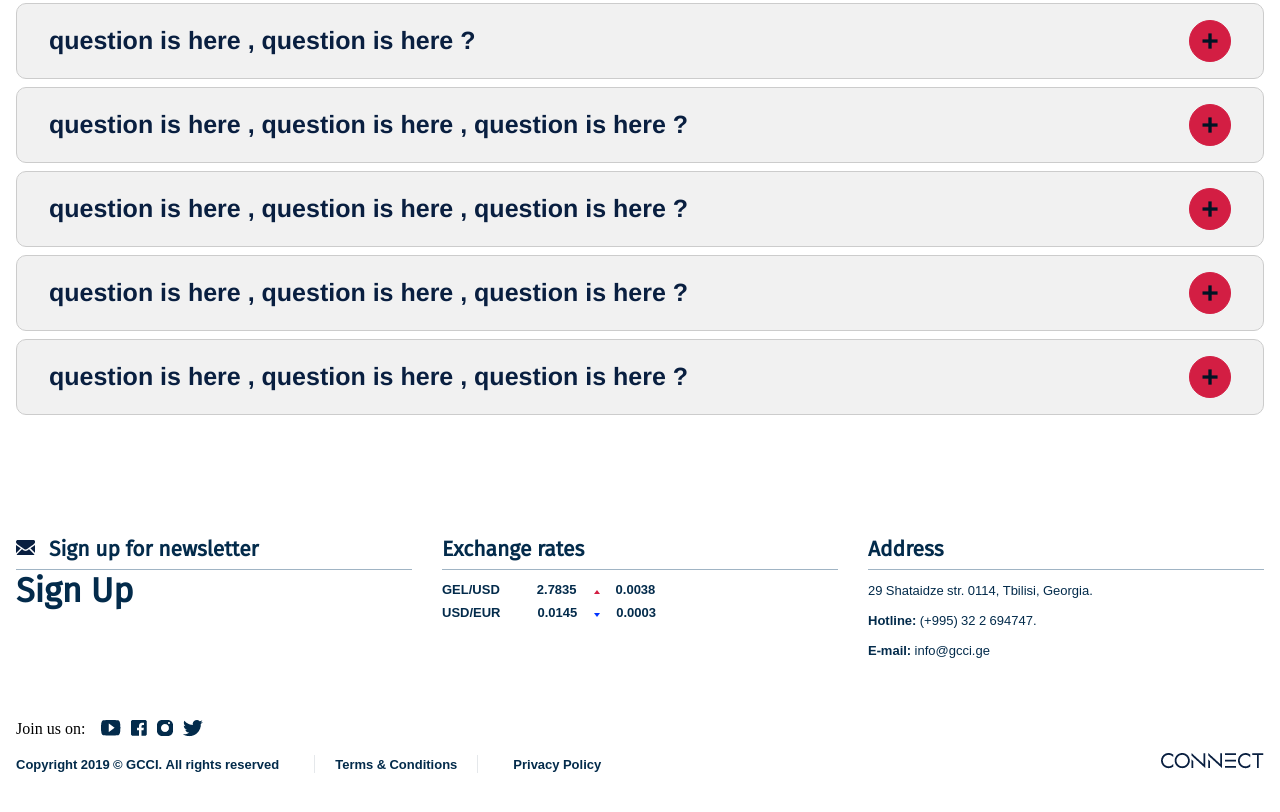
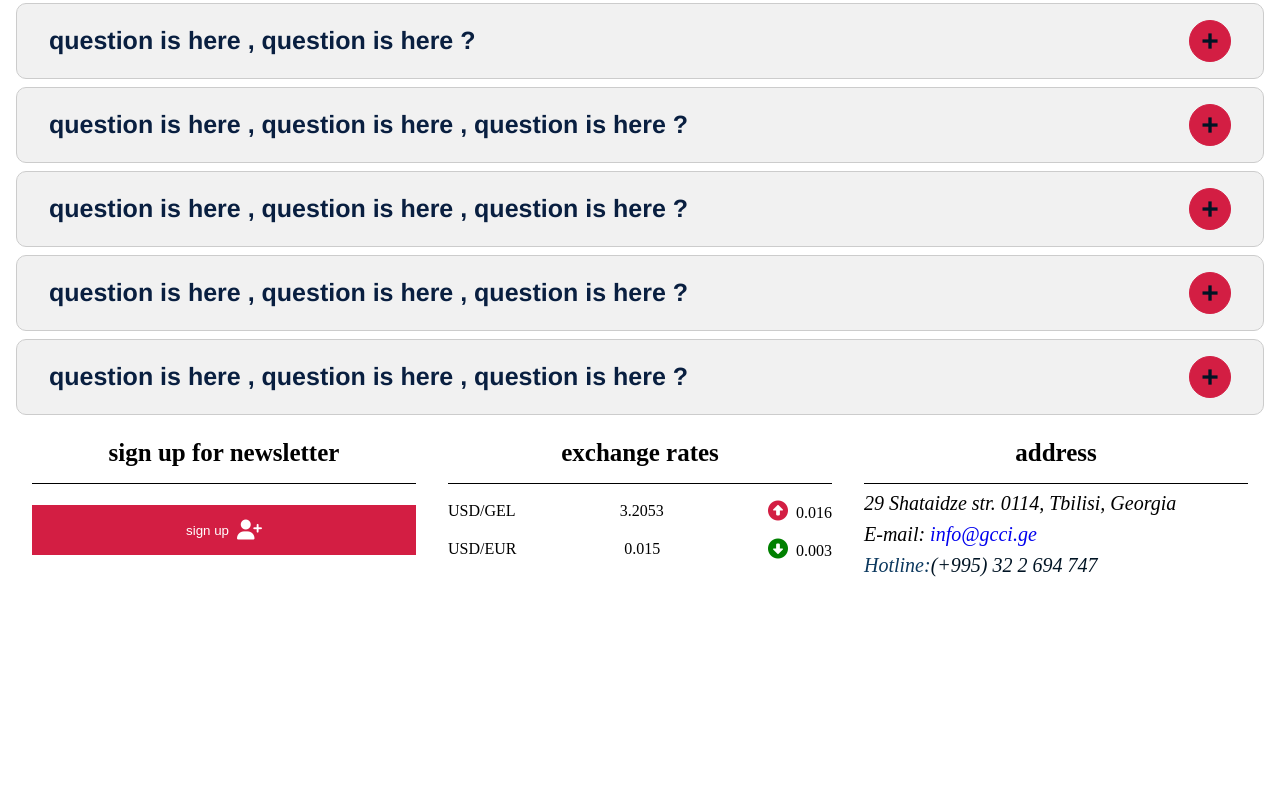
Before and after one commit to bkokhodze2/connect-task, a plain HTML site: page index.html in a window 1280 px wide. Shown: the part 5313-6125 px from the top of the page. After the commit the page ends 5906 px from the top, so only its background shows below. Drawn offline with nearby package versions, Linux system fonts and the light colour scheme; a web font is replaced by a local one.

Commit message:
added footer

```diff
--- a/index.html
+++ b/index.html
@@ -286,7 +286,7 @@
       </div>
 
       <div class="structure">
-        <div class="head1">
+        <div class="structure_head">
           <p>Structure & Team</p>
         </div>
         <div class="srtucture_container">
@@ -558,74 +558,50 @@
 
     <footer>
       <div class="container">
-        <div class="fo-flex">
-          <div class="fo-sign fo-div">
-            <p class="fo-head">Sign up for newsletter</p>
-            <p class="fo-up">Sign Up</p>
-          </div>
-          <div class="fo-exchange fo-div">
-            <p class="fo-ex">Exchange rates</p>
-            <div class="fo-valute fo-1">
-              <p class="fo-gel">GEL/USD</p>
-              <p class="fo-two">2.7835</p>
-              <p class="fo-three">0.0038</p>
-            </div>
-            <div class="fo-valute fo-2">
-              <p class="fo-gel">USD/EUR</p>
-              <p class="fo-twoo">0.0145</p>
-              <p class="fo-three">0.0003</p>
-            </div>
-          </div>
-          <div class="fo-address fo-div">
-            <p class="fo-addr">Address</p>
-            <div>
-              <p class="blue">29 Shataidze str. 0114, Tbilisi, Georgia.</p>
-              <p class="blue"><strong>Hotline:</strong> (+995) 32 2 694747.</p>
-              <p class="blue"><strong>E-mail:</strong> info@gcci.ge</p>
-            </div>
-          </div>
-        </div>
-        <div class="foo-flex">
-          <div class="foo">
-            <div class="foo-top">
-              <div>
-                <p>Join us on:</p>
-              </div>
-              <div class="foo-icons">
-                <a href="#"
-                  ><img class="you" src="images/youtube-logo.png" alt="picture"
-                /></a>
-                <a href="#"
-                  ><img class="fb" src="images/Group 813.png" alt="picture"
-                /></a>
-                <a href="#"
-                  ><img
-                    class="ins"
-                    src="images/Subtraction 3.png"
-                    alt="picture"
-                /></a>
-                <a href="#"
-                  ><img
-                    class="tw"
-                    src="images/twitter-brands.png"
-                    alt="picture"
-                /></a>
+        <div class="footer_container">
+          <div class="footer">
+            <div class="footer_content">
+              <h3 class="footer_title">sign up for newsletter</h3>
+              <div class="content_sign">
+                <button class="btn_show btn-signup">sign up <i class="fas fa-user-plus"></i></button>
               </div>
             </div>
-            <div class="foo-bottom">
-              <p class="foo1">Copyright 2019 © GCCI. All rights reserved</p>
-              <div class="foo-in">
-                <p class="foo2">Terms & Conditions</p>
-                <p class="foo3">Privacy Policy</p>
+            <div class="footer_content">
+              <h3 class="footer_title">exchange rates</h3>
+              <div class="content_convert">
+                <div class="convert">
+                  <p>USD/GEL</p>
+                  <p>3.2053</p>
+                  <p><i class="fas fa-arrow-alt-circle-up"></i>0.016</p>
+                </div>
+                <div class="convert">
+                  <p>USD/EUR</p>
+                  <p>0.015</p>
+                  <p><i class="fas fa-arrow-alt-circle-down"></i>0.003</p>
+                </div>
               </div>
             </div>
-          </div>
-          <div class="connect">
-            <img src="images/Union 4.png" alt="picture" />
+            <div class="footer_content">
+              <h3 class="footer_title">address</h3>
+              <address class="address" >
+                <div class="address_address">
+                  <p>29 Shataidze str. 0114, Tbilisi, Georgia</p>
+                </div>
+                <div class="address_email">
+                  E-mail:
+                  <a href="mailto:info@gcci.ge">info@gcci.ge</a>
+                </div>
+                <div class="address_hotline">
+                  Hotline:
+                  <p>(+995) 32 2 694 747</p>
+                </div>
+              </address>
+            </div>
           </div>
         </div>
       </div>
     </footer>
+
     <script type="text/javascript" src="jquery-3.4.1.min.js"></script>
     <script src="js.js"></script>
     <script src="https://kit.fontawesome.com/a076d05399.js"></script>
--- a/style.css
+++ b/style.css
@@ -332,7 +332,6 @@ a {
   color: #d31e43;
 }
 
-
 .plorem {
   text-align: justify;
 }
@@ -421,7 +420,7 @@ time:nth-child(11) {
 .structure {
   margin-top: 3rem;
 }
-.head1 {
+.structure_head {
   color: #091f40;
   font-weight: bold;
   font-family: "Fira Sans", sans-serif;
@@ -608,34 +607,32 @@ time:nth-child(11) {
   font-size: 40px;
 }
 
-
-
 .legal_container {
   margin-top: 3rem;
 }
-.legal_head{
+.legal_head {
   display: flex;
   width: 100%;
   justify-content: space-between;
   align-items: center;
 }
-.legal{
+.legal {
   color: #091f40;
   font-size: 55px;
   font-weight: bold;
   font-family: "Fira Sans", sans-serif;
 }
-.legal_content_div{
+.legal_content_div {
   margin-top: 2rem;
- display: flex;
- justify-content: space-between;
- flex-wrap: wrap;
- border: 1px solid #ccc;
- background-color: rgb(241, 241, 241);
- border-radius: .625rem;
-}
-
-.legal_content{
+  display: flex;
+  justify-content: space-between;
+  flex-wrap: wrap;
+  border: 1px solid #ccc;
+  background-color: rgb(241, 241, 241);
+  border-radius: 0.625rem;
+}
+
+.legal_content {
   width: calc(100% / 3);
 
   padding: 1rem;
@@ -644,31 +641,30 @@ time:nth-child(11) {
   justify-content: space-between;
 }
 
-.content_title{
-  margin-bottom: .5rem;
+.content_title {
+  margin-bottom: 0.5rem;
   font-size: 35px;
   /* border-bottom: 1px solid #ccc; */
-  padding-bottom: .5rem;
+  padding-bottom: 0.5rem;
   text-align: center;
 }
-.content_date{
+.content_date {
   color: #d31e43;
   border-top: 1px solid #ccc;
-  padding-top: .5rem;
+  padding-top: 0.5rem;
   text-align: center;
   display: flex;
   justify-content: center;
-  min-width: calc( 33%);
+  min-width: calc(33%);
   margin: 0 auto;
   margin-top: 1rem;
 }
-.content_descr{
+.content_descr {
   text-align: justify;
   text-align-last: center;
   font-family: "Fira Sans", sans-serif;
   font-size: 20px;
 }
-
 
 .accordeon {
   width: 100%;
@@ -753,7 +749,6 @@ time:nth-child(11) {
   border-top: 1px solid #ecf0f1;
 }
 
-
 .number {
   font-size: 21px;
   font-family: "Noto Sans Georgian", sans-serif;
@@ -764,11 +759,6 @@ time:nth-child(11) {
   align-self: center;
 }
 
-
-.none {
-  display: none;
-}
-
 .btn_loadmore {
   width: 150px;
   margin-top: 2rem;
@@ -929,160 +919,87 @@ time:nth-child(11) {
   font-weight: bold;
   color: #fff;
 }
-
-.fo-flex {
-  margin-top: 7rem;
+.footer_container {
+  width: 100%;
+}
+.footer {
   display: flex;
   justify-content: space-between;
-  max-width: 1518px;
-}
-.fo-div {
-  width: 100%;
-}
-.fo-head {
-  font-size: 21px;
-  font-weight: bold;
-  font-family: "Fira Sans", sans-serif;
-  line-height: 29px;
-  color: #032b4b;
-  max-width: 486px;
-  border-bottom: 1px solid #a0b4c4;
-  padding-bottom: 5px;
-  white-space: nowrap;
-}
-.fo-head::before {
-  content: url(images/Group\ 986.png);
-  margin-right: 13px;
-}
-.fo-up {
-  font-size: 34px;
-  font-weight: bold;
-  font-family: "Fira Sans", sans-serif;
-  color: #032b4b;
-  display: flex;
-}
-.fo-ex {
-  font-size: 21px;
-  font-weight: bold;
-  font-family: "Fira Sans", sans-serif;
-  line-height: 29px;
-  color: #032b4b;
-  max-width: 486px;
-  border-bottom: 1px solid #a0b4c4;
-  padding-bottom: 5px;
-}
-.fo-exchange {
-  margin-left: 30px;
-  margin-right: 30px;
-}
-.fo-valute {
-  display: flex;
-  color: #032b4b;
-  font-size: 13px;
-  font-weight: bold;
-  font-family: "Noto Sans Georgian", sans-serif;
-}
-.fo-1 {
-  margin-top: 10px;
-}
-.fo-2 {
-  margin-top: 5px;
-}
-.fo-gel {
-  margin-right: 37px;
-}
-.fo-two::after {
-  margin-left: 17px;
-  margin-right: 16px;
-  content: url(images/Polygon\ 21.png);
-}
-.fo-twoo::after {
-  margin-left: 17px;
-  margin-right: 16px;
-  content: url(images/Path\ 739.png);
-}
-.fo-addr {
-  font-size: 21px;
-  font-weight: bold;
-  font-family: "Fira Sans", sans-serif;
-  line-height: 29px;
-  color: #032b4b;
-  max-width: 486px;
-  border-bottom: 1px solid #a0b4c4;
-  padding-bottom: 5px;
-}
-.blue {
-  color: #032b4b;
-  font-size: 13px;
-  line-height: 20px;
-  font-family: "Noto Sans Georgian", sans-serif;
-  margin-top: 10px;
-}
-.foo-flex {
+}
+.footer_content {
+  width: calc(100% / 3);
+  display: flex;
+  padding: 1rem;
+  flex-direction: column;
+  justify-content: center;
+}
+.content_convert {
+  display: flex;
+  flex-direction: column;
+  height: 100%;
+  justify-content: space-evenly;
+}
+.content_sign {
+  height: 100%;
+  display: flex;
+  flex-direction: column;
+  justify-content: center;
+  margin: 0 auto;
+  width: 100%;
+}
+.btn-signup {
+  width: 100%;
+  max-width: 100%;
+  margin: unset;
+  height: 50px;
+  background-color: #d31e43;
+}
+.fa-user-plus:before {
+  content: "\f234";
+  margin-left: 0.5rem;
+  font-size: 20px;
+  color: white;
+}
+.convert {
   display: flex;
   justify-content: space-between;
-  margin-top: 60px;
-  margin-bottom: 51px;
-}
-.foo-top {
-  display: flex;
-}
-.foo-icons {
-  display: flex;
-}
-.you {
-  margin-left: 16px;
-  margin-right: 10px;
-  cursor: pointer;
-}
-.fb {
-  margin-right: 10px;
-  cursor: pointer;
-}
-.ins {
-  margin-right: 10px;
-  cursor: pointer;
-}
-.tw {
-  margin-right: 10px;
-  cursor: pointer;
-}
-.foo-bottom {
-  display: flex;
-  margin-top: 14px;
-}
-.connect {
-  vertical-align: middle;
-  align-self: flex-end;
-}
-.foo1 {
-  color: #032b4b;
-  margin-right: 35px;
-  font-size: 13px;
-  font-weight: bold;
-  font-family: "Noto Sans Georgian", sans-serif;
-}
-.foo2 {
-  color: #032b4b;
-  border-right: 1px solid rgba(9, 31, 64, 0.1);
-  border-left: 1px solid rgba(9, 31, 64, 0.1);
-  padding-left: 20px;
-  padding-right: 20px;
-  font-size: 13px;
-  font-weight: bold;
-  font-family: "Noto Sans Georgian", sans-serif;
-}
-.foo3 {
-  color: #032b4b;
-  margin-left: 35px;
-  font-size: 13px;
-  font-weight: bold;
-  font-family: "Noto Sans Georgian", sans-serif;
-  white-space: nowrap;
-}
-.foo-in {
-  display: flex;
-  flex-direction: row;
+  align-items: center;
+}
+.fa-arrow-alt-circle-up:before,
+.fa-arrow-alt-circle-down:before {
+  content: "\f35b";
+  margin-right: 0.5rem;
+  font-size: 20px;
+  color: #d31e43;
+}
+.fa-arrow-alt-circle-down:before {
+  color: green;
+}
+.footer_title {
+  border-bottom: 1px solid black;
+  padding-bottom: 1rem;
+  font-size: 25px;
+  text-align: center;
+}
+.address {
+  display: flex;
+  flex-direction: column;
+  justify-content: space-between;
+  font-size: 20px;
+}
+.address_address {
+  margin-top: 0.5rem;
+}
+.address_email {
+  margin-top: 0.5rem;
+}
+.address_hotline {
+  margin-top: 0.5rem;
+  display: flex;
+  color: #0b385e;
+}
+.address_hotline p {
+  color: #001424;
 }
 
 @media screen and (max-width: 1600px) {
@@ -1113,10 +1030,6 @@ time:nth-child(11) {
     height: 280px;
     overflow: hidden;
   }
-
-  .div-become {
-    max-width: 1457px;
-  }
 }
 
 @media screen and (max-width: 1366px) {
@@ -1154,27 +1067,24 @@ time:nth-child(11) {
   .legal {
     font-size: 34px;
   }
-  .div-become {
-    max-width: 1223px;
-  }
+
   .international_container {
     margin-top: 5rem;
   }
-
 }
 
 @media screen and (max-width: 1024px) {
-  .legal_content{
-    padding: .5rem;
-  }
-  .content_title{
+  .legal_content {
+    padding: 0.5rem;
+  }
+  .content_title {
     font-size: 25px;
     margin-bottom: 0rem;
   }
-  .content_date{
-    margin-top: .5rem;
-  }
-  .content_descr{
+  .content_date {
+    margin-top: 0.5rem;
+  }
+  .content_descr {
     font-size: 16px;
   }
   .accordeon {
@@ -1280,9 +1190,7 @@ time:nth-child(11) {
   .text_info {
     line-height: 17px;
   }
-  .on1 {
-    bottom: 20px;
-  }
+
   .on > p {
     height: 1px;
     visibility: hidden;
@@ -1293,13 +1201,9 @@ time:nth-child(11) {
     font-family: "Fira Sans", sans-serif;
     font-weight: bold;
   }
-
   .on > img {
     margin-bottom: 0px;
   }
-  .div-left2 {
-    font-size: 13px;
-  }
   .international_container {
     margin-top: 3rem;
   }
@@ -1308,6 +1212,15 @@ time:nth-child(11) {
   }
   .international_absolute {
     justify-content: space-evenly;
+  }
+  .footer_title {
+    font-size: 20px;
+    white-space: nowrap;
+  }
+  .content_convert,
+  .address,
+  .convert {
+    font-size: 16px;
   }
 }
 
@@ -1315,18 +1228,40 @@ time:nth-child(11) {
   .container {
     padding: 0 0.5rem;
   }
-
-  .legal_content_div{
+  .footer {
     flex-direction: column;
   }
-  .legal_content{
+  .footer_content {
+    width: 100%;
+
+    padding:.5rem 0rem;
+  }
+  .address,
+  .content_convert{
+    width: 50%;
+    margin: 0 auto;
+  }
+
+  .content_sign{
+    width: 50%;
+  }
+  .footer_title {
+    padding-bottom: 0.5rem;
+    margin-bottom: 1rem;
+  }
+  .btn-signup {
+    /* margin-top: 1rem; */
+  }
+  .legal_content_div {
+    flex-direction: column;
+  }
+  .legal_content {
     width: 100%;
     padding: 1rem 4rem;
     border-bottom: 1px solid #ccc;
   }
-  .legal_content:last-child{
+  .legal_content:last-child {
     border-bottom: none;
-
   }
 
   .accordeon-title {
@@ -1454,54 +1389,24 @@ time:nth-child(11) {
     width: 100%;
   }
 
-  .head1 {
+  .structure_head {
     font-size: 21px;
     font-weight: 600;
   }
 
-  .div-left2 {
-    font-size: 13px;
-  }
+
   .cooperation {
     font-size: 21px;
   }
-  .on1 {
-    bottom: 0px;
-    justify-content: space-around;
-  }
-  .flex3 {
-    max-width: 580px;
-    display: flex;
-    flex-direction: column;
-  }
-  .flex3-1 div img {
-    display: flex;
-    flex-direction: row;
-    align-items: center;
-  }
-  .flex3-2 div img {
-    display: flex;
-    flex-direction: row;
-    align-items: center;
-  }
+
+
+
   .legal {
     font-size: 21px;
     font-weight: 600;
   }
 
-  .div-become {
-    max-width: 674px;
-    height: 300px;
-  }
-  .div-shrink {
-    max-width: 100%;
-    height: 300px;
-    display: flex;
-    flex-direction: column;
-  }
-  .div-left {
-    order: 1;
-  }
+
   .btn_become {
     height: 35px;
   }
@@ -1547,16 +1452,19 @@ time:nth-child(11) {
   }
 }
 @media only screen and (min-device-width: 100px) and (max-device-width: 480px) {
-
-  .legal_content{
-    padding: .5rem;
+  .address,
+  .content_convert{
+    width: 100%;
+    /* margin: 0 auto; */
+  }
+  .legal_content {
+    padding: 0.5rem;
     border-bottom: 1px solid #ccc;
   }
-  .legal_content:last-child{
+  .legal_content:last-child {
     border-bottom: none;
-
-  }
-  .legal_content_div{
+  }
+  .legal_content_div {
     margin-top: 1rem;
   }
   .accordeon-title {
@@ -1691,51 +1599,6 @@ time:nth-child(11) {
     display: none;
   }
 
-  .none {
-    display: block;
-    align-self: center;
-    right: 0px;
-  }
-
-  .div-left2 {
-    display: none;
-  }
-  .fo-flex {
-    flex-direction: column;
-  }
-  .fo-div {
-    margin-top: 30px;
-  }
-  .foo-bottom {
-    display: flex;
-    flex-direction: column;
-  }
-  .foo1 {
-    width: 100%;
-    margin-top: 12px;
-    margin-bottom: 27px;
-  }
-  .foo-in {
-    display: flex;
-  }
-  .foo2 {
-    padding-left: 0px;
-    padding-right: 20px;
-    width: 100%;
-    white-space: nowrap;
-    margin-bottom: 30px;
-  }
-  .foo3 {
-    width: 100%;
-  }
-  .img8 {
-    height: 175px;
-  }
-  .on1 {
-    flex-direction: column;
-    bottom: 20px;
-    padding-left: 20px;
-  }
   .cooperation {
     width: auto;
   }
```
